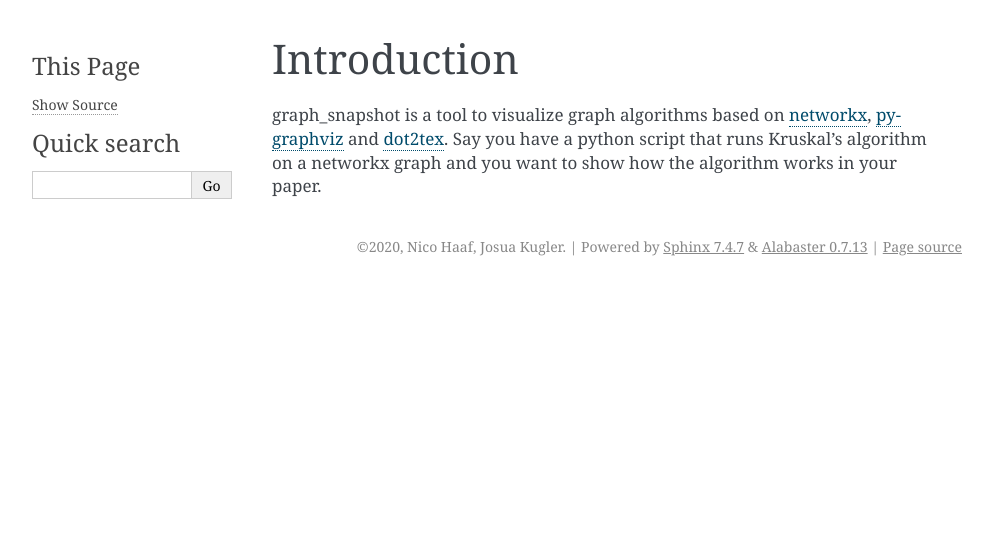
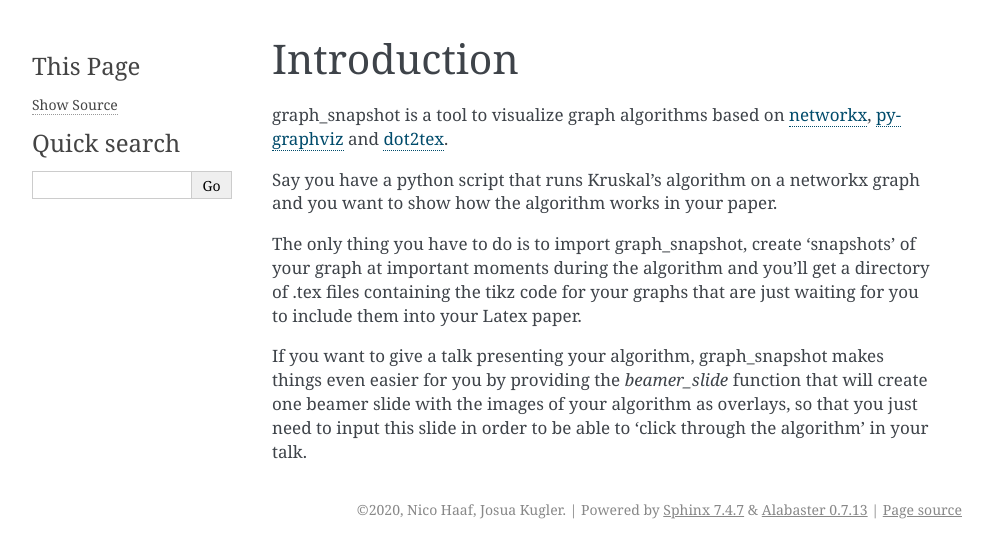
Before and after one commit to JosuaKugler/graph_snapshot, a Sphinx documentation site: the page built from documentation/introduction.rst, in a window 1280 px wide. Shown: the top 558 px of the page, without its empty margins (148-1141 px from the left). Built offline with Sphinx 7.4.7, drawn with Linux system fonts in a browser that asks for light colours.

Commit message:
a bad introduction is still better than no introduction

```diff
--- a/documentation/introduction.rst
+++ b/documentation/introduction.rst
@@ -2,4 +2,9 @@ Introduction
 ============
 
 graph_snapshot is a tool to visualize graph algorithms based on `networkx <https://networkx.github.io/>`_, `pygraphviz <https://pygraphviz.github.io/>`_ and `dot2tex <https://dot2tex.readthedocs.io/en/latest/#>`_.
+
 Say you have a python script that runs Kruskal's algorithm on a networkx graph and you want to show how the algorithm works in your paper.
+
+The only thing you have to do is to import graph_snapshot, create 'snapshots' of your graph at important moments during the algorithm and you'll get a directory of .tex files containing the tikz code for your graphs that are just waiting for you to include them into your Latex paper.
+
+If you want to give a talk presenting your algorithm, graph_snapshot makes things even easier for you by providing the `beamer_slide` function that will create one beamer slide with the images of your algorithm as overlays, so that you just need to input this slide in order to be able to 'click through the algorithm' in your talk.
```
